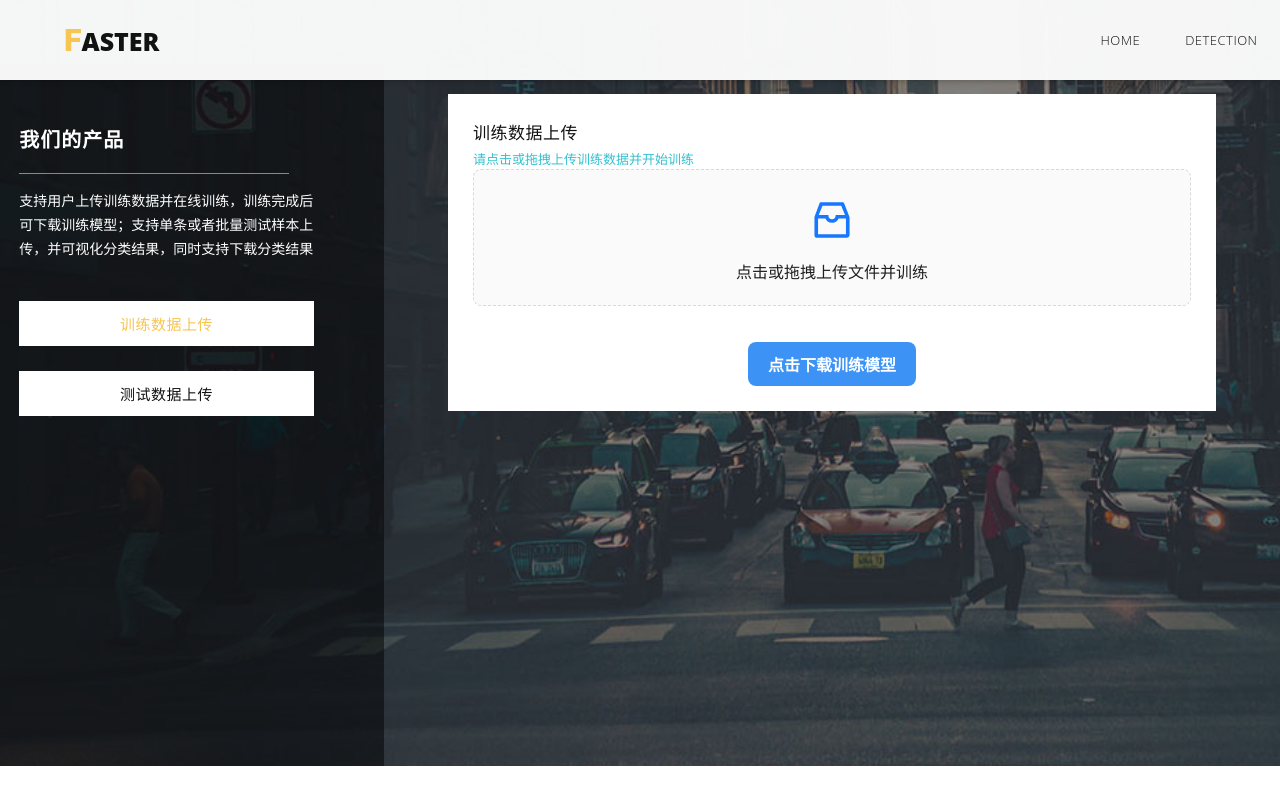
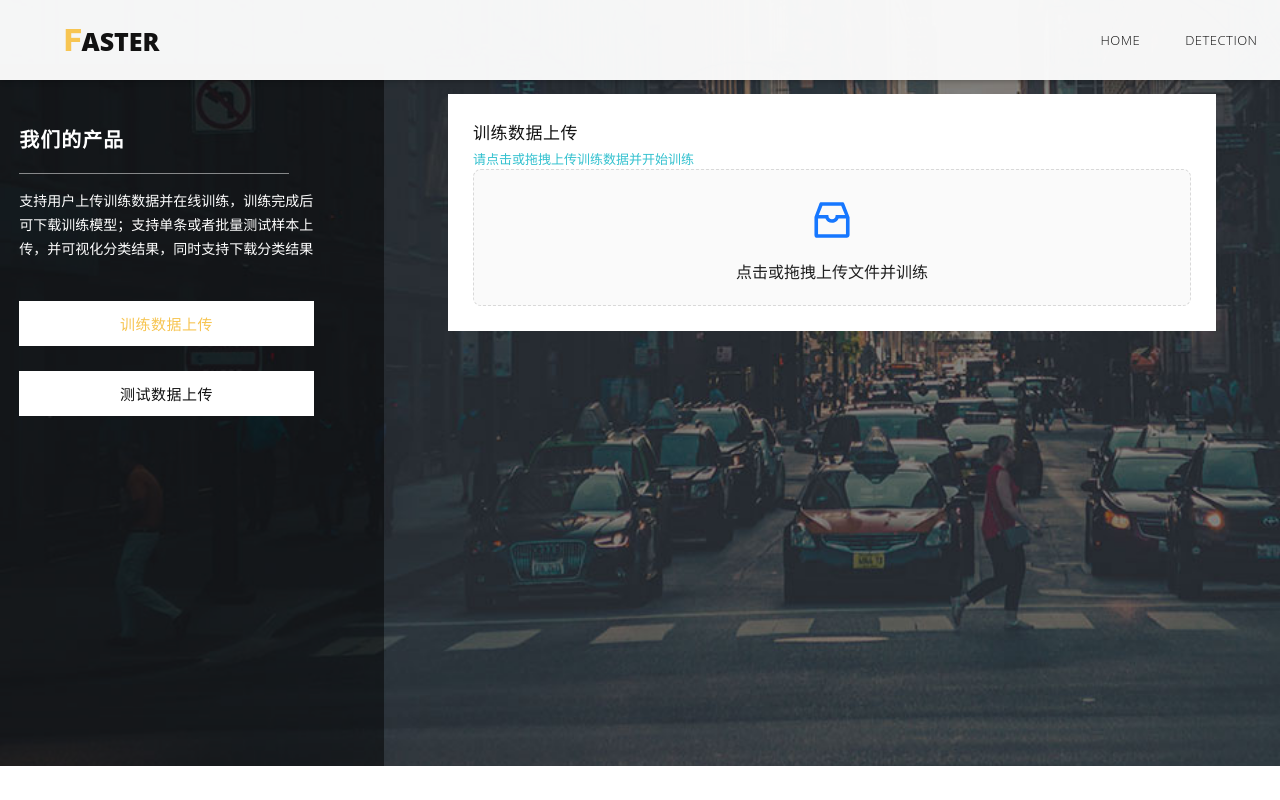
Before and after one commit to ymx10086/ML_detector, a React (Create React App) app in the folder CTAI_web/: page /#/Detection in a window 1280 px wide. Built offline with nearby package versions, Linux system fonts and the light colour scheme.

Commit message:
update css

```diff
--- a/CTAI_web/src/pages/Detection/index.css
+++ b/CTAI_web/src/pages/Detection/index.css
@@ -55,3 +55,6 @@
     margin: auto;
     margin-top: 20px;
 }
+.hidephoto{
+    display: none;
+}
--- a/CTAI_web/src/pages/Detection/index.tsx
+++ b/CTAI_web/src/pages/Detection/index.tsx
@@ -18,7 +18,7 @@ const Detection:FC = ()=>{
         setCheck1(false)
         setCheck2(true)
     }
-    const [istrained,setIstrained] = useState(true)
+    const [istrained,setIstrained] = useState(false)
     const props: UploadProps = {
         name: 'file',
         multiple: true,
@@ -47,7 +47,7 @@ const Detection:FC = ()=>{
             format: (percent) => percent && `${parseFloat(percent.toFixed(2))}%`,
         }
     }
-    const [istested,setIstested] = useState(true)
+    const [istested,setIstested] = useState(false)
     const propss: UploadProps = {
         name: 'file',
         multiple: true,
@@ -124,7 +124,7 @@ const Detection:FC = ()=>{
             window.URL.revokeObjectURL(url);
         })
     }
-    const [src,setSrc] = useState("./about-bg.jpg")
+    const [src,setSrc] = useState("")
     const previewphoto = ()=>{
         console.log(11111)
         fetch('/tmp/test_src/类别分析.png')
```
